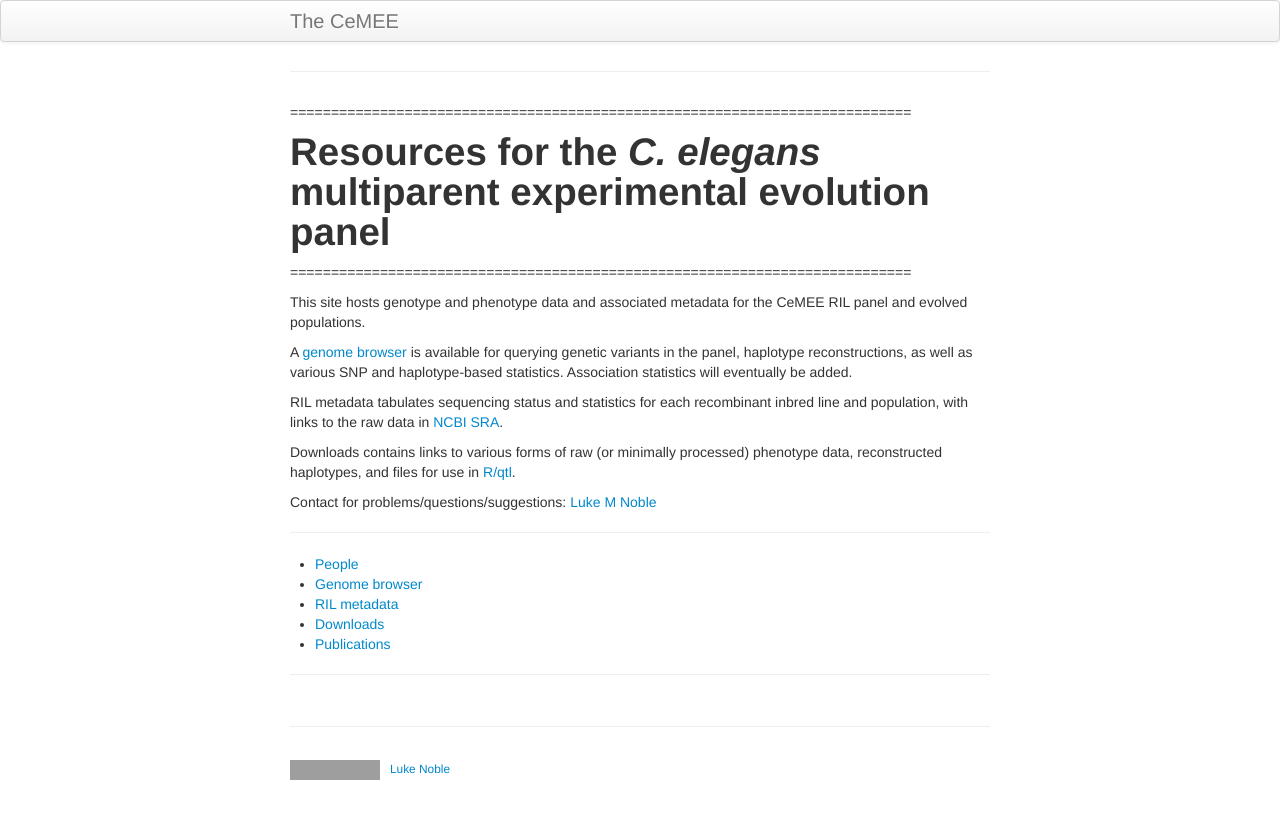
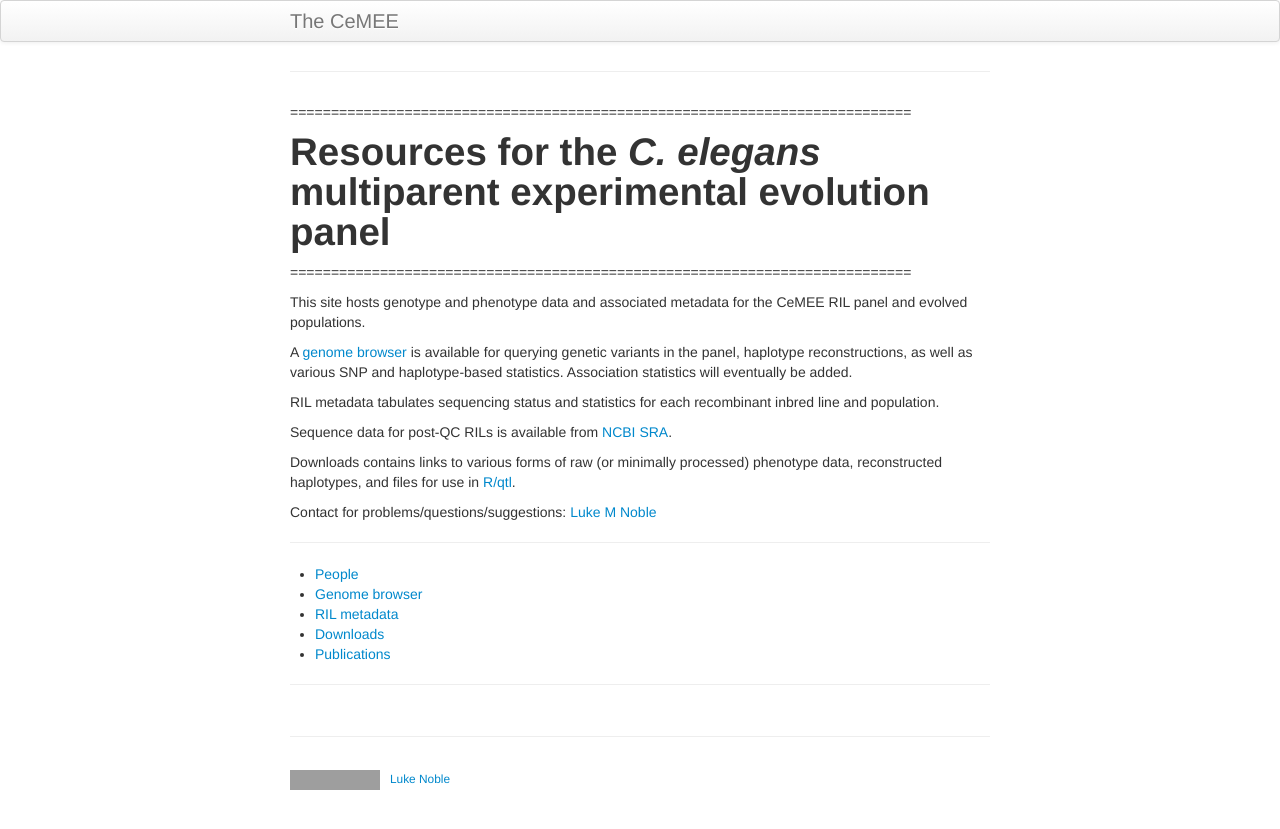
Before and after one commit to lukemn/cemee, a Jekyll site: the page built from index.md, in a window 1280 px wide. Shown: the top 829 px of the page. Built offline with Jekyll 4.4.1, drawn with Linux system fonts in a browser that asks for light colours; our own code applies the rules of GitHub Pages for plain Markdown files; grey boxes are pictures that could not be loaded.

Commit message:
SRA update

```diff
--- a/index.md
+++ b/index.md
@@ -6,7 +6,9 @@ This site hosts genotype and phenotype data and associated metadata for the CeME
 
 A [genome browser](https://lukemn.github.io/cemee_jbrowse) is available for querying genetic variants in the panel, haplotype reconstructions, as well as various SNP and haplotype-based statistics. Association statistics will eventually be added.
 
-RIL metadata tabulates sequencing status and statistics for each recombinant inbred line and population, with links to the raw data in [NCBI SRA](https://www.ncbi.nlm.nih.gov/sra).
+RIL metadata tabulates sequencing status and statistics for each recombinant inbred line and population.
+
+Sequence data for post-QC RILs is available from [NCBI SRA](https://www.ncbi.nlm.nih.gov/bioproject/PRJNA557613/).
 
 Downloads contains links to various forms of raw (or minimally processed) phenotype data, reconstructed haplotypes, and files for use in [R/qtl](http://www.rqtl.org/).
 
```
Also changed, not shown: 1 other file.
